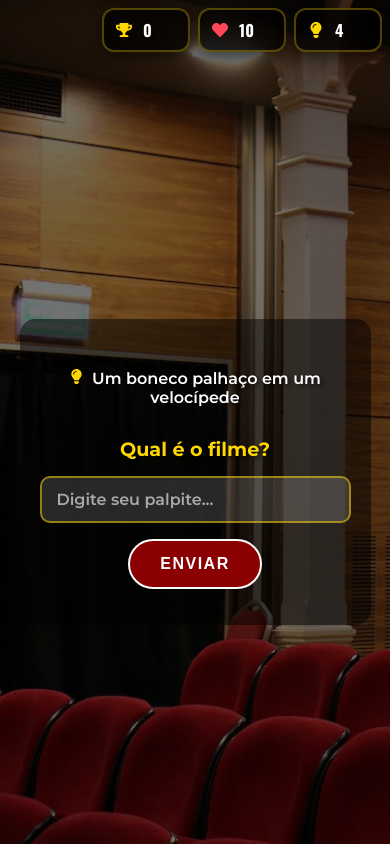
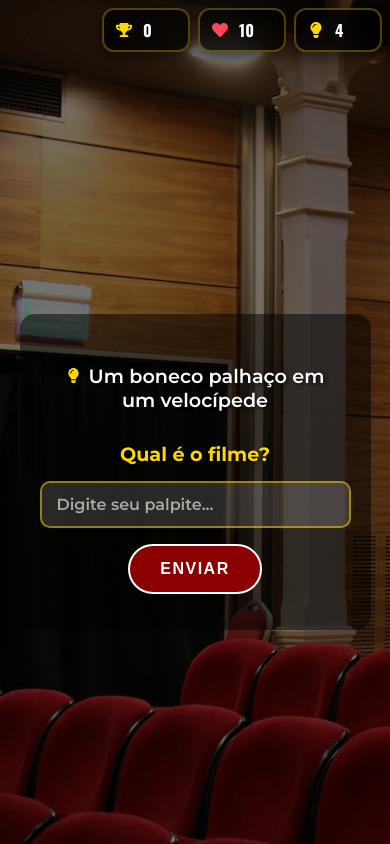
Before and after one commit to flaviare1s/qual-e-o-filme, a React (Vite) app: page / in a window 390 px wide. Both pictures are taken after a click on the button "INICIAR". Built offline with nearby package versions, Linux system fonts and the light colour scheme.

Commit message:
Ajusta font size em mobile

```diff
--- a/src/components/Game.css
+++ b/src/components/Game.css
@@ -142,7 +142,6 @@ p.hints_control {
   }
 
   p.hints_control {
-    font-size: 1.05em;
     padding: 12px;
   }
 
@@ -161,7 +160,6 @@ p.hints_control {
   }
 
   p.hints_control {
-    font-size: 1em;
     padding: 10px;
   }
 
```
